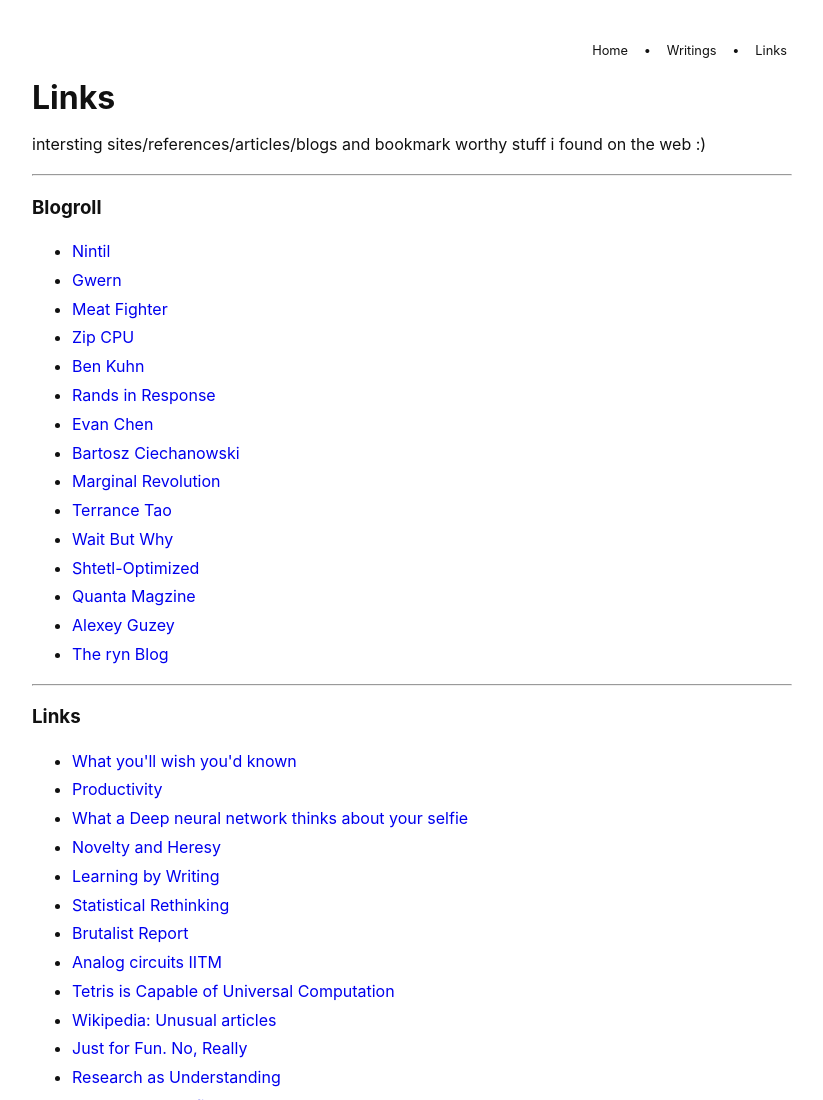
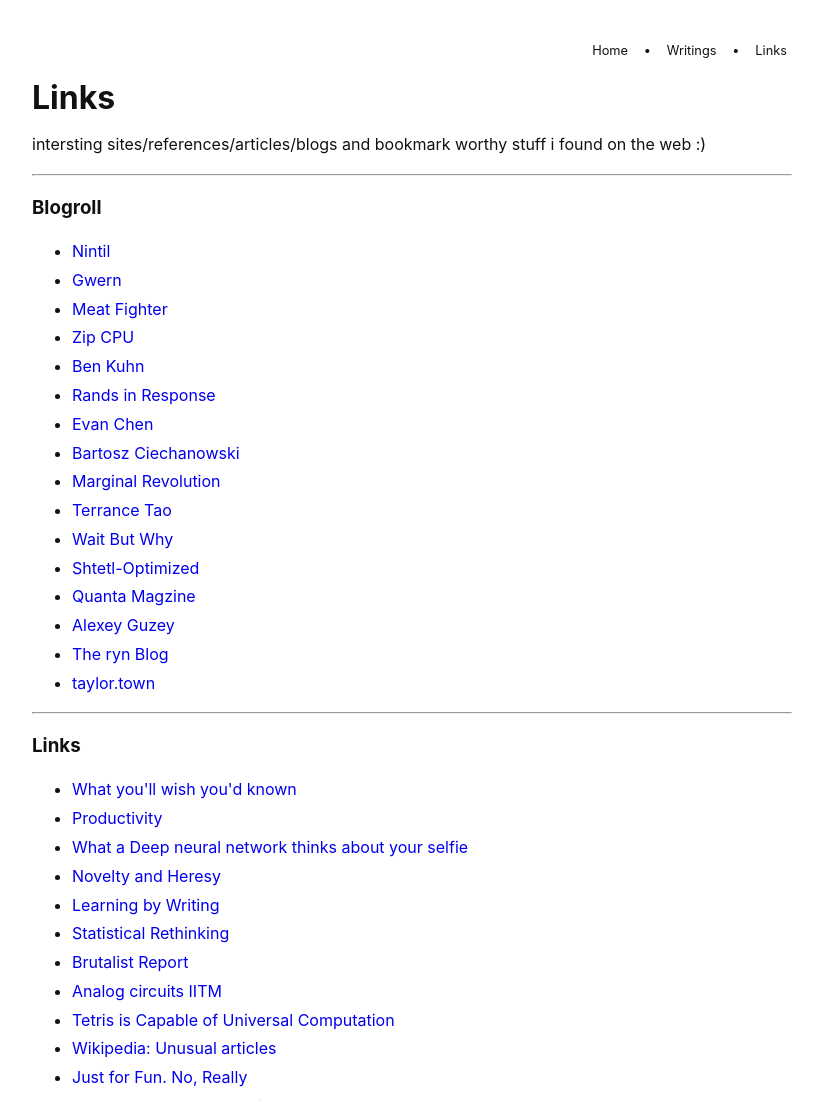
Before and after one commit to Aditya-1020/website, a plain HTML site: page links.html in a window 1280 px wide. Shown: the top 1100 px of the page, without its empty margins (228-1051 px from the left). Drawn offline with Linux system fonts and the light colour scheme.

Commit message:
Blogroll

```diff
--- a/links.html
+++ b/links.html
@@ -50,6 +50,7 @@
         <li><a href="https://www.quantamagazine.org/">Quanta Magzine</a></li>
         <li><a href="https://guzey.com/">Alexey Guzey</a></li>
         <li><a href="https://fgiesen.wordpress.com/">The ryn Blog</a></li>
+        <li><a href="https://taylor.town/">taylor.town</a></li>
     </ul>
 
     <hr>
```
